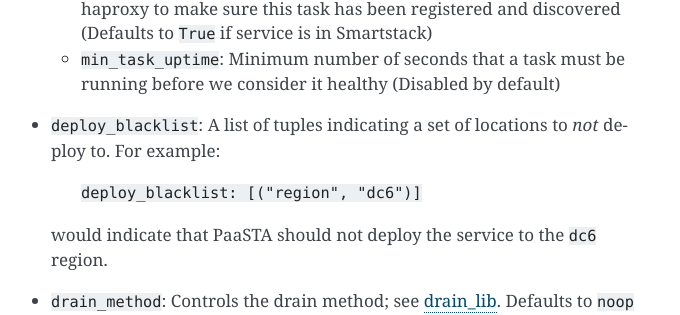
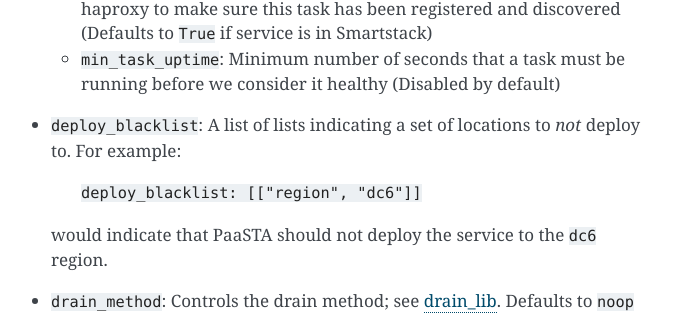
Before and after one commit to Yelp/paasta, a Sphinx documentation site: the page built from docs/source/yelpsoa_configs.rst, in a window 1280 px wide and 900 px high, scrolled down 759 px. Shown: the part 147-462 px from the top of the window, without its empty margins (429-1109 px from the left). Built offline with Sphinx 7.4.7, drawn with Linux system fonts in a browser that asks for light colours; pages that are not in the unit, such as notebooks, are missing from menus.

Commit message:
Updated docs to say deploy_blacklist is a list of lists instead of a list of tuples

```diff
--- a/docs/source/yelpsoa_configs.rst
+++ b/docs/source/yelpsoa_configs.rst
@@ -32,9 +32,9 @@ Top level keys are instancenames, e.g. ``main`` and ``canary``. Each instancenam
 
     * ``min_task_uptime``: Minimum number of seconds that a task must be running before we consider it healthy (Disabled by default)
 
-  * ``deploy_blacklist``: A list of tuples indicating a set of locations to *not* deploy to. For example:
+  * ``deploy_blacklist``: A list of lists indicating a set of locations to *not* deploy to. For example:
 
-      ``deploy_blacklist: [("region", "dc6")]``
+      ``deploy_blacklist: [["region", "dc6"]]``
 
     would indicate that PaaSTA should not deploy the service to the ``dc6`` region.
 
```
